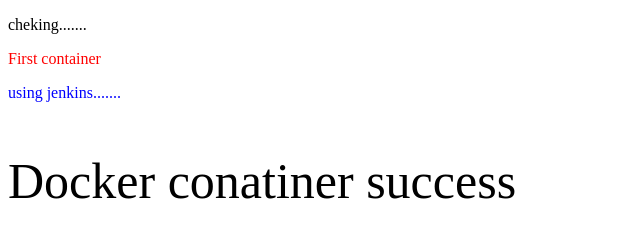
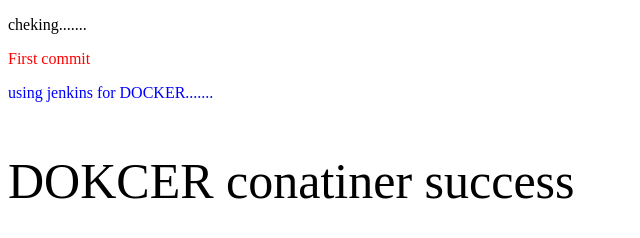
Before and after one commit to thirupathi152/dockerproject, a plain HTML site: page index.html in a window 1280 px wide. Shown: the whole page, without its empty margins (0-640 px from the left). Drawn offline with Linux system fonts and the light colour scheme.

Commit message:
Update index.html

```diff
--- a/index.html
+++ b/index.html
@@ -3,9 +3,9 @@
 <body>
 
 <p>cheking.......</p>
-<p style="color:red;">First container</p>
-<p style="color:blue;">using jenkins.......</p>
-<p style="font-size:50px;">Docker conatiner success</p>
+<p style="color:red;">First commit</p>
+<p style="color:blue;">using jenkins for DOCKER.......</p>
+<p style="font-size:50px;">DOKCER conatiner success</p>
 
 </body>
 </html>
```
